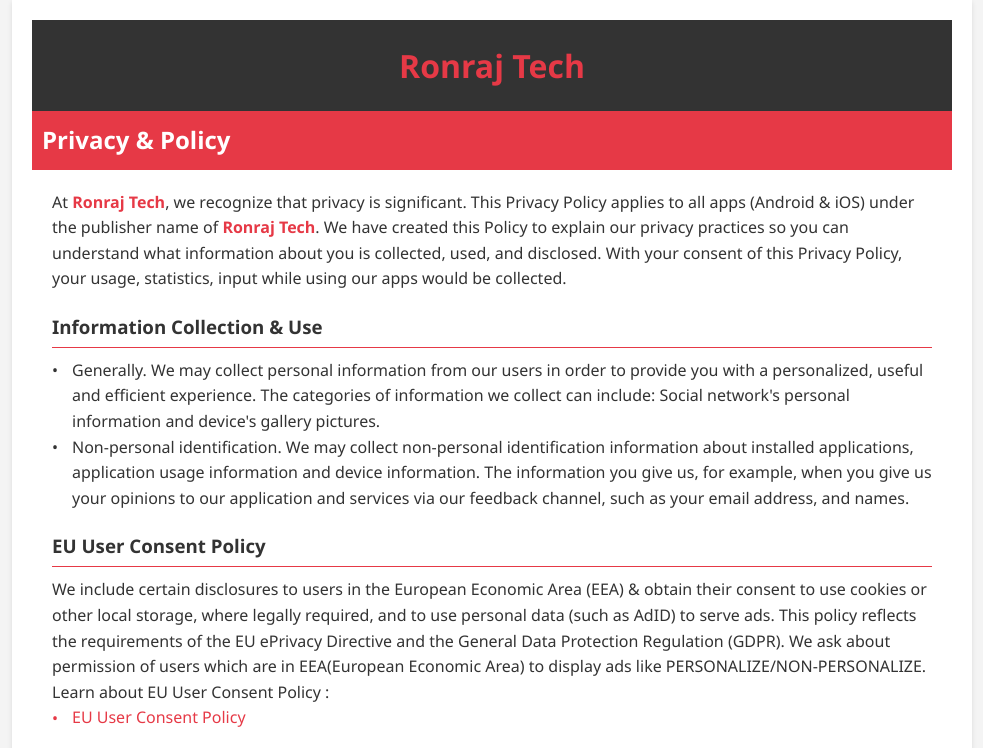
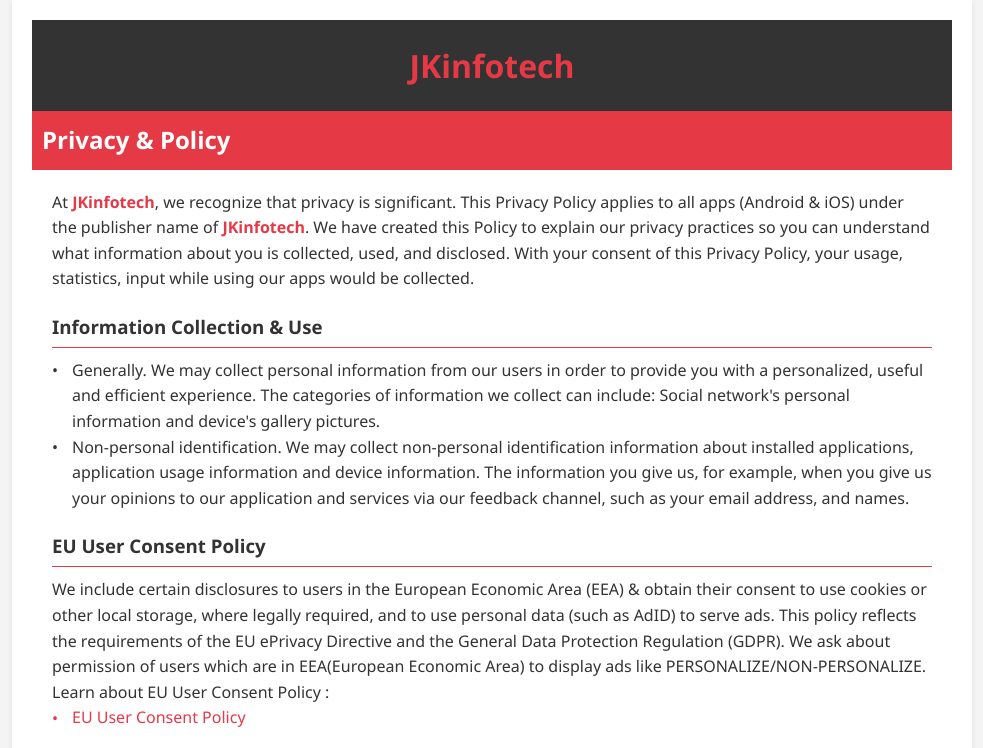
Before and after one commit to sachaparakenil/privacy-policy, a plain HTML site: page index.html in a window 1280 px wide. Shown: the top 748 px of the page, without its empty margins (148-1131 px from the left). Drawn offline with Linux system fonts and the light colour scheme.

Commit message:
Add files via upload

```diff
--- a/index.html
+++ b/index.html
@@ -12,14 +12,14 @@
 <body>
     <div class="wrapper">
         <header class="site-header">
-            <h1 class="company-name">Ronraj Tech</h1>
+            <h1 class="company-name">JKinfotech</h1>
         </header>
         <main class="content">
             <h2 class="title">Privacy & Policy</h2>
             <section class="policy-section">
-                <p class="policy-intro">At <span class="emphasis">Ronraj Tech</span>, we recognize that privacy is
+                <p class="policy-intro">At <span class="emphasis">JKinfotech</span>, we recognize that privacy is
                     significant. This Privacy Policy applies to all apps (Android & iOS) under the publisher name of
-                    <span class="emphasis">Ronraj Tech</span>. We have created this Policy to explain our privacy
+                    <span class="emphasis">JKinfotech</span>. We have created this Policy to explain our privacy
                     practices so you can understand what information about you is collected, used, and disclosed. With
                     your consent of this Privacy Policy, your usage, statistics, input while using our apps would be
                     collected.</p>
@@ -136,7 +136,7 @@
         </main>
         <footer class="site-footer">
             <p></p>
-            <p class="footer-text">Thank you for choosing Ronraj Tech.</p>
+            <p class="footer-text">Thank you for choosing JKinfotech.</p>
         </footer>
     </div>
 </body>
```
